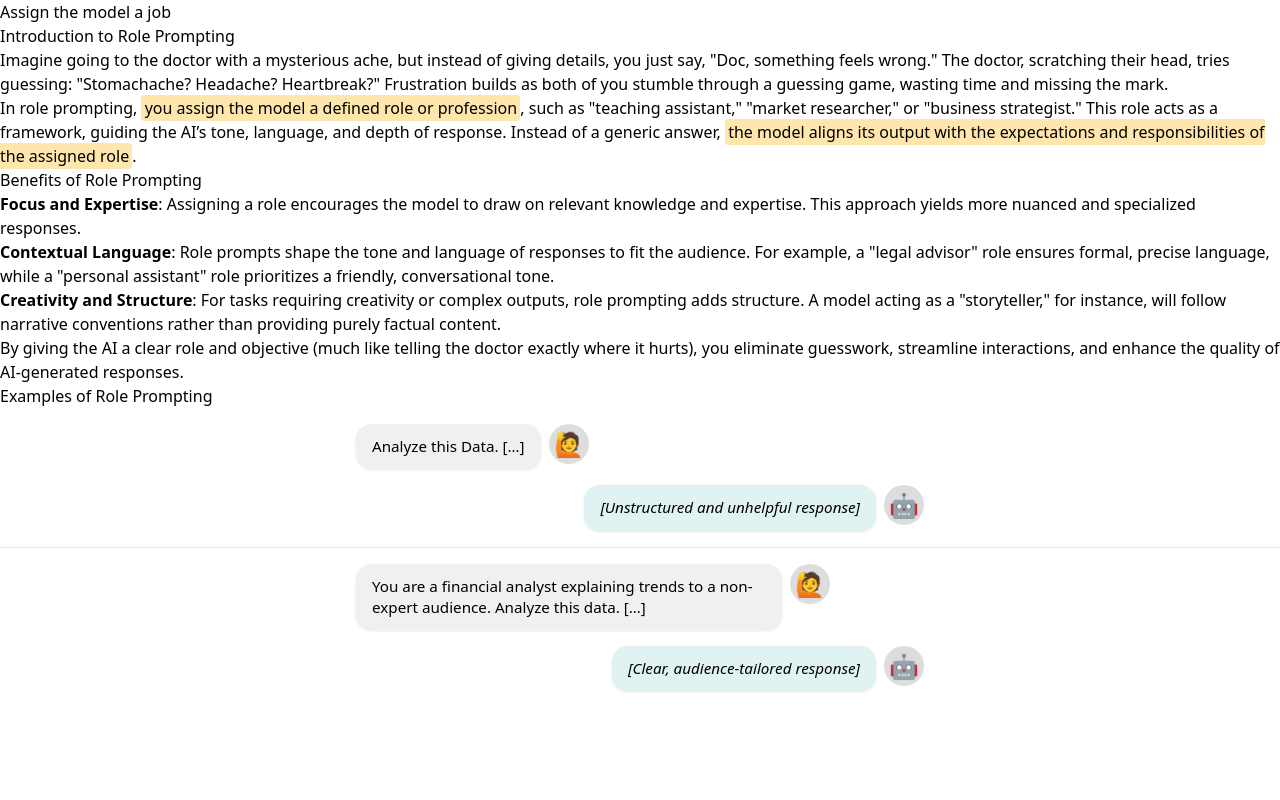
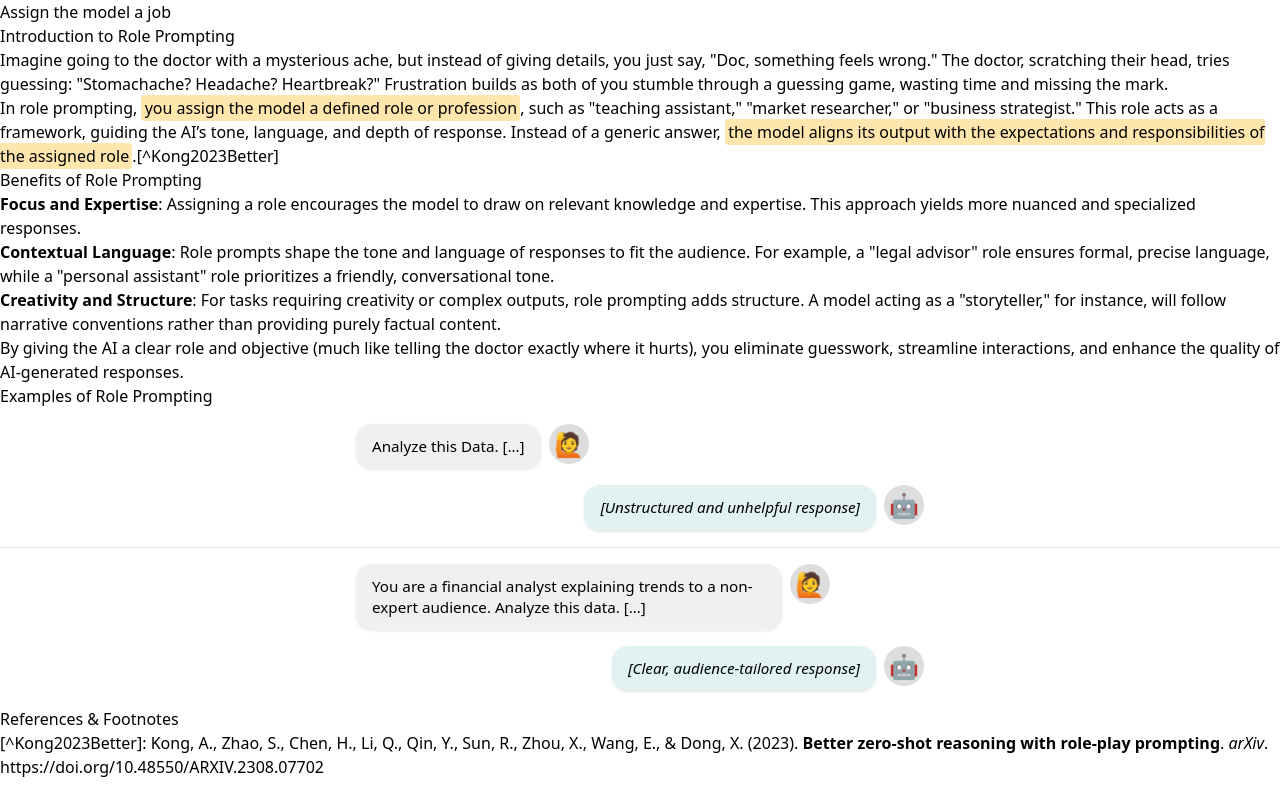
Before and after one commit to Sebstep/pathfinder-sage, a Next.js app: page /prompting/assign_job in a window 1280 px wide. Built offline with nearby package versions, Linux system fonts and the light colour scheme.

Commit message:
added reference

```diff
--- a/pages/prompting/assign_job.mdx
+++ b/pages/prompting/assign_job.mdx
@@ -4,7 +4,7 @@
 
 Imagine going to the doctor with a mysterious ache, but instead of giving details, you just say, "Doc, something feels wrong." The doctor, scratching their head, tries guessing: "Stomachache? Headache? Heartbreak?" Frustration builds as both of you stumble through a guessing game, wasting time and missing the mark.
 
-In role prompting, <mark>you assign the model a defined role or profession</mark>, such as "teaching assistant," "market researcher," or "business strategist." This role acts as a framework, guiding the AI’s tone, language, and depth of response. Instead of a generic answer, <mark>the model aligns its output with the expectations and responsibilities of the assigned role</mark>.
+In role prompting, <mark>you assign the model a defined role or profession</mark>, such as "teaching assistant," "market researcher," or "business strategist." This role acts as a framework, guiding the AI’s tone, language, and depth of response. Instead of a generic answer, <mark>the model aligns its output with the expectations and responsibilities of the assigned role</mark>.[^Kong2023Better]
 
 ## Benefits of Role Prompting
 
@@ -43,3 +43,7 @@ By giving the AI a clear role and objective (much like telling the doctor exactl
     <div class="message-bubble">*[Clear, audience-tailored response]*</div>
   </div>
 </div>
+
+## References & Footnotes
+
+[^Kong2023Better]: Kong, A., Zhao, S., Chen, H., Li, Q., Qin, Y., Sun, R., Zhou, X., Wang, E., & Dong, X. (2023). **Better zero-shot reasoning with role-play prompting**. *arXiv*. https://doi.org/10.48550/ARXIV.2308.07702
```
